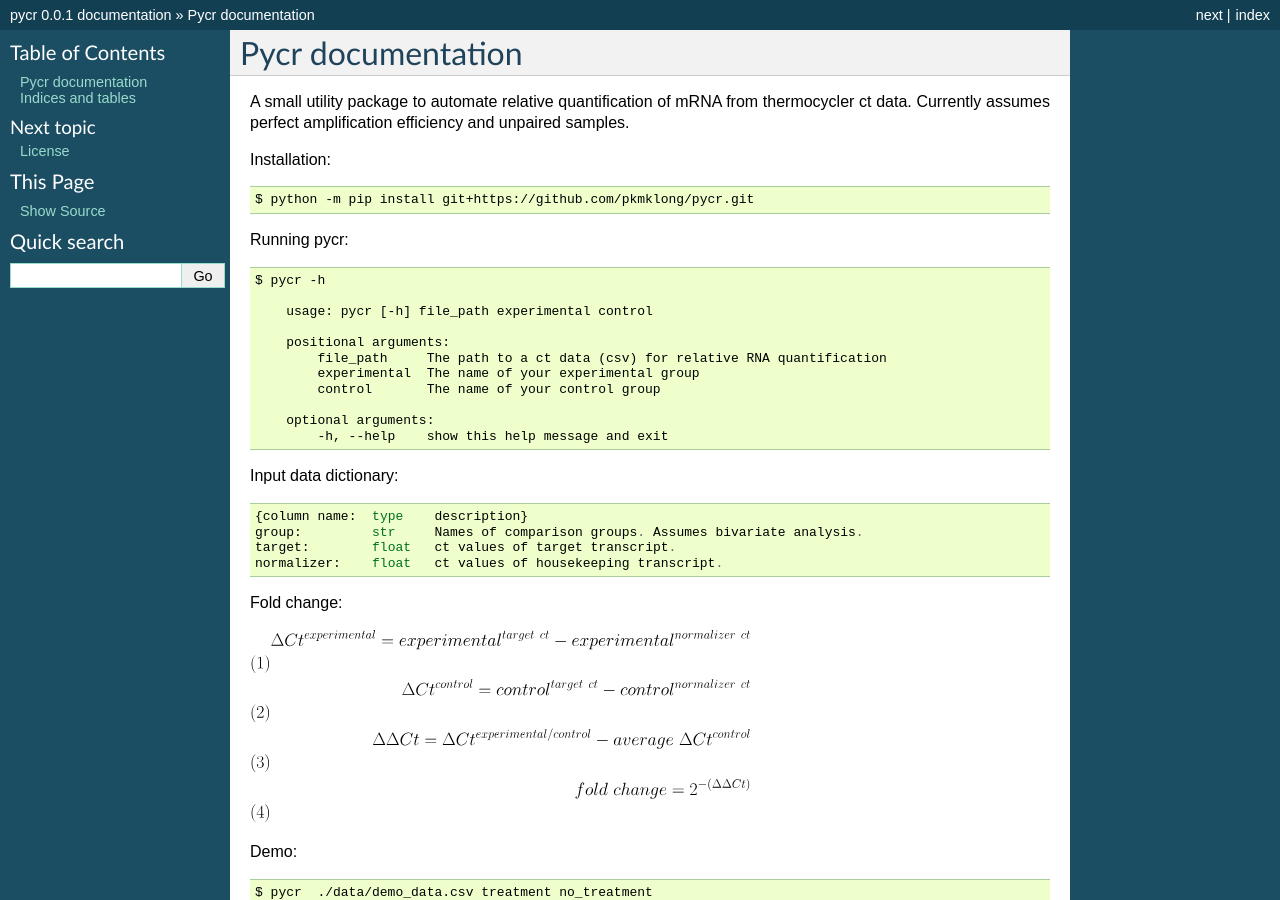
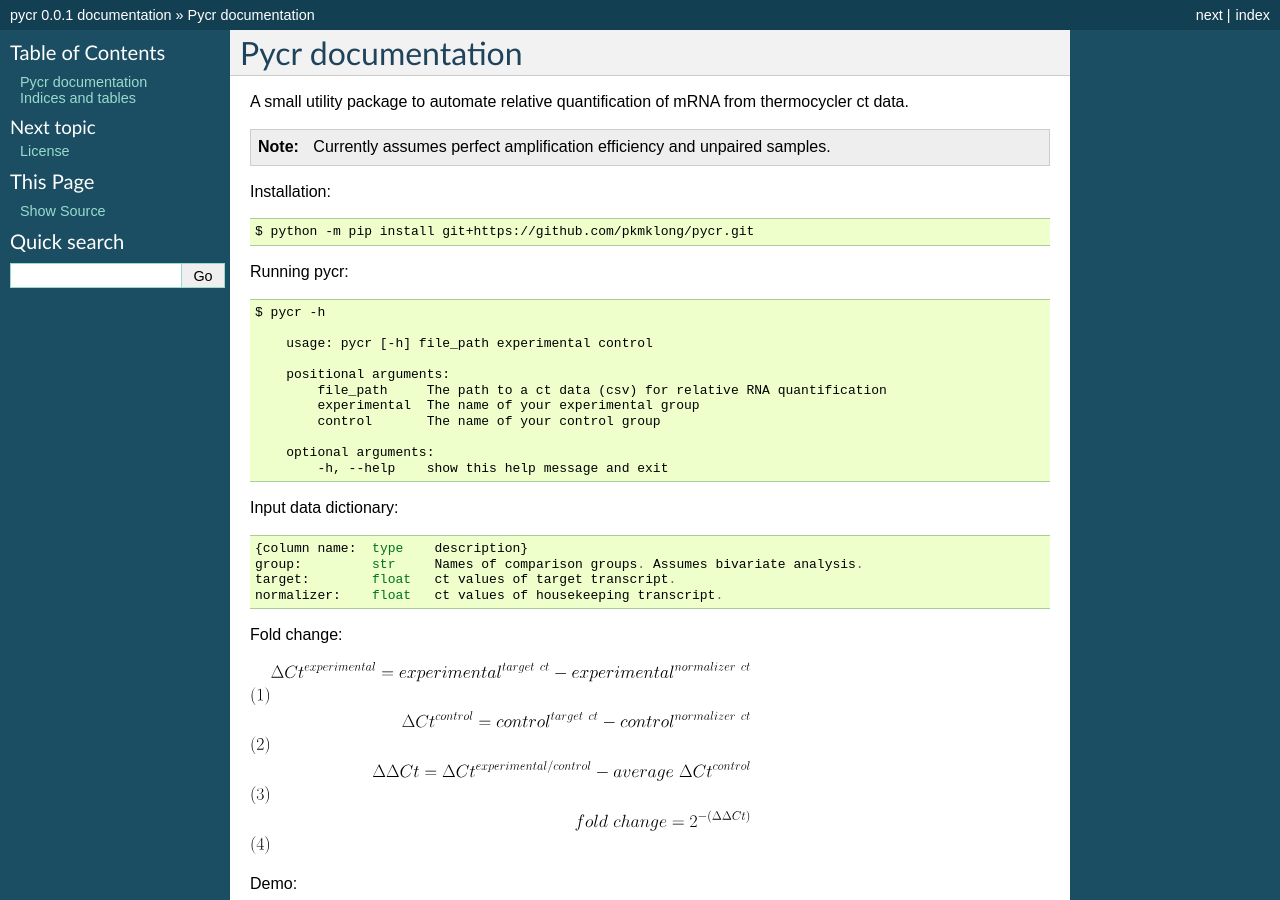
Before and after one commit to patrickmlong/pycr, a Sphinx documentation site: the page built from docs/index.rst, in a window 1280 px wide and 900 px high. Built offline with Sphinx 7.4.7, drawn with Linux system fonts in a browser that asks for light colours; some of the changed lines change nothing that is shown.

Commit message:
Update index.rst

```diff
--- a/docs/index.rst
+++ b/docs/index.rst
@@ -1,6 +1,10 @@
 Pycr documentation
 =====================================
-A small utility package to automate relative quantification of mRNA from thermocycler ct data. Currently assumes perfect amplification efficiency and unpaired samples.
+A small utility package to automate relative quantification of mRNA from thermocycler ct data.
+
+.. note::
+    Currently assumes perfect amplification efficiency and unpaired samples.
+
 
 Installation::
 
@@ -51,6 +55,7 @@
   :width: 300
   :alt: Demo visualization
 
+
 .. toctree::
    :maxdepth: 2
    :caption: Contents:
```
